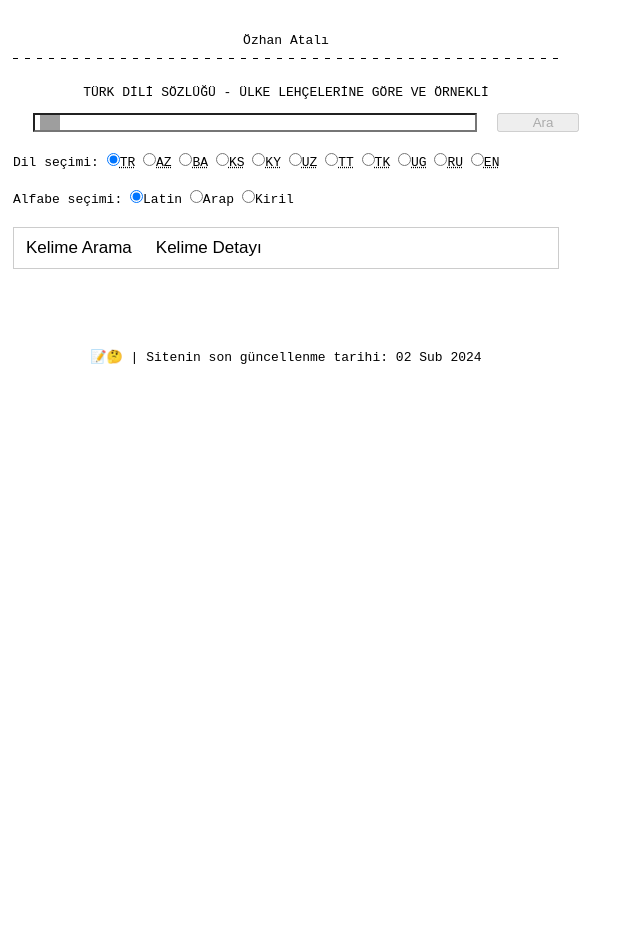
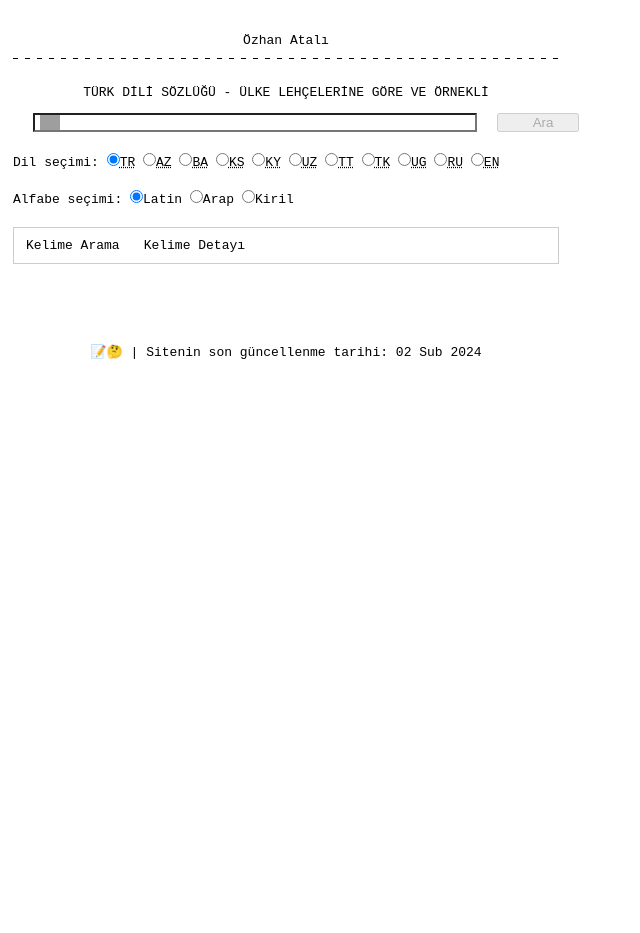
Before and after one commit to ozhanatali/ozhanatali.github.io, a Jekyll site: the page built from _posts/2024-01-01-TurkDili.html, in a window 1280 px wide. Shown: the whole page, without its empty margins (0-640 px from the left). Built offline with Jekyll 4.4.1, drawn with Linux system fonts in a browser that asks for light colours; grey boxes are pictures that could not be loaded.

Commit message:
Update screen.css

```diff
--- a/css/screen.css
+++ b/css/screen.css
@@ -376,7 +376,8 @@ input[type=text] {
   cursor: pointer;
   padding: 10px 12px;
   transition: 0.3s;
-  font-size: 17px;
+  font-family: inherit;
+  font-size: inherit;
 }
 
 /* Change background color of buttons on hover */
```
